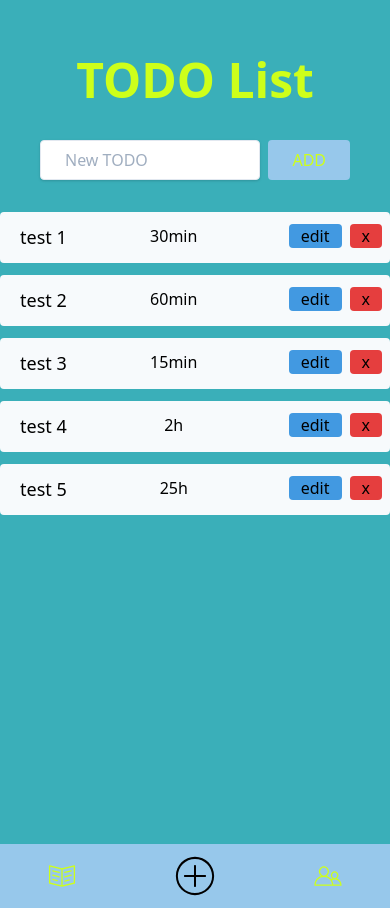
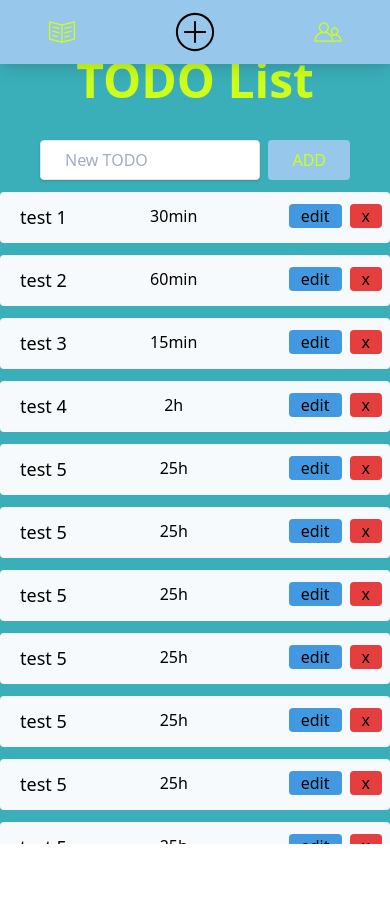
Before and after one commit to Lorakus/TODOSkSy2020, a Nuxt app: page / in a window 390 px wide. After the commit the page ends 844 px from the top, so only its background shows below. Built offline with nearby package versions, Linux system fonts and the light colour scheme.

Commit message:
mobile bar need fix sticky-bottom-0

```diff
--- a/layouts/default.vue
+++ b/layouts/default.vue
@@ -1,8 +1,9 @@
 <template>
   <div class="overflow-scroll bg-verdigris">
     <NormalNavbar class="hidden md:grid" />
+    <MobileNavbar class="md:hidden absolute w-full bottom-0"/>
     <nuxt />
-    <MobileNavbar class="md:hidden bottom-auto sm:bottom-0 absolute w-full"/>
+
   </div>
 </template>
 
--- a/pages/index.vue
+++ b/pages/index.vue
@@ -1,12 +1,11 @@
 <template>
-      <div class="bg-verdigris h-screen pt-1 pb-4 sm:pb-0">
+      <div class="bg-verdigris h-screen pt-1">
 
         <Title title="TODO List"/>
         <!-- <h1 class="text-arctic-lime font-bold text-center mt-10 text-5xl">TODO List</h1> -->
 
-        <div class="sm:w-max-400px m-auto">
-
-          <div class="mt-6 mx-10 flex mb-8">
+        <div class="sm:w-max-400px m-auto mb-8">
+          <div class="mt-6 mx-10 flex ">
             <input type="text" placeholder="New TODO" id="todo-input" class="shadow appearance-none border rounded w-full py-2 px-6 mr-2 text-gray-700 leading-tight focus:outline-none  focus:shadow-outline-arctic-lime px-2" />
             <button class="bg-pale-cerulean hover:bg-oxford-blue text-arctic-lime  hover:text-flame rounded uppercase py-2 px-6 appearance-none focus:outline-none transform duration-500  ">
               add
@@ -18,6 +17,16 @@
           <Todo todo_name="test 3" time="15min"/>
           <Todo todo_name="test 4" time="2h"/>
           <Todo todo_name="test 5" time="25h"/>
+                    <Todo todo_name="test 5" time="25h"/>
+
+          <Todo todo_name="test 5" time="25h"/>
+          <Todo todo_name="test 5" time="25h"/>
+          <Todo todo_name="test 5" time="25h"/>
+          <Todo todo_name="test 5" time="25h"/>
+          <Todo todo_name="test 5" time="25h"/>
+          <Todo todo_name="test 5" time="25h"/>
+
+
         </div>
       </div>
 </template>
```
